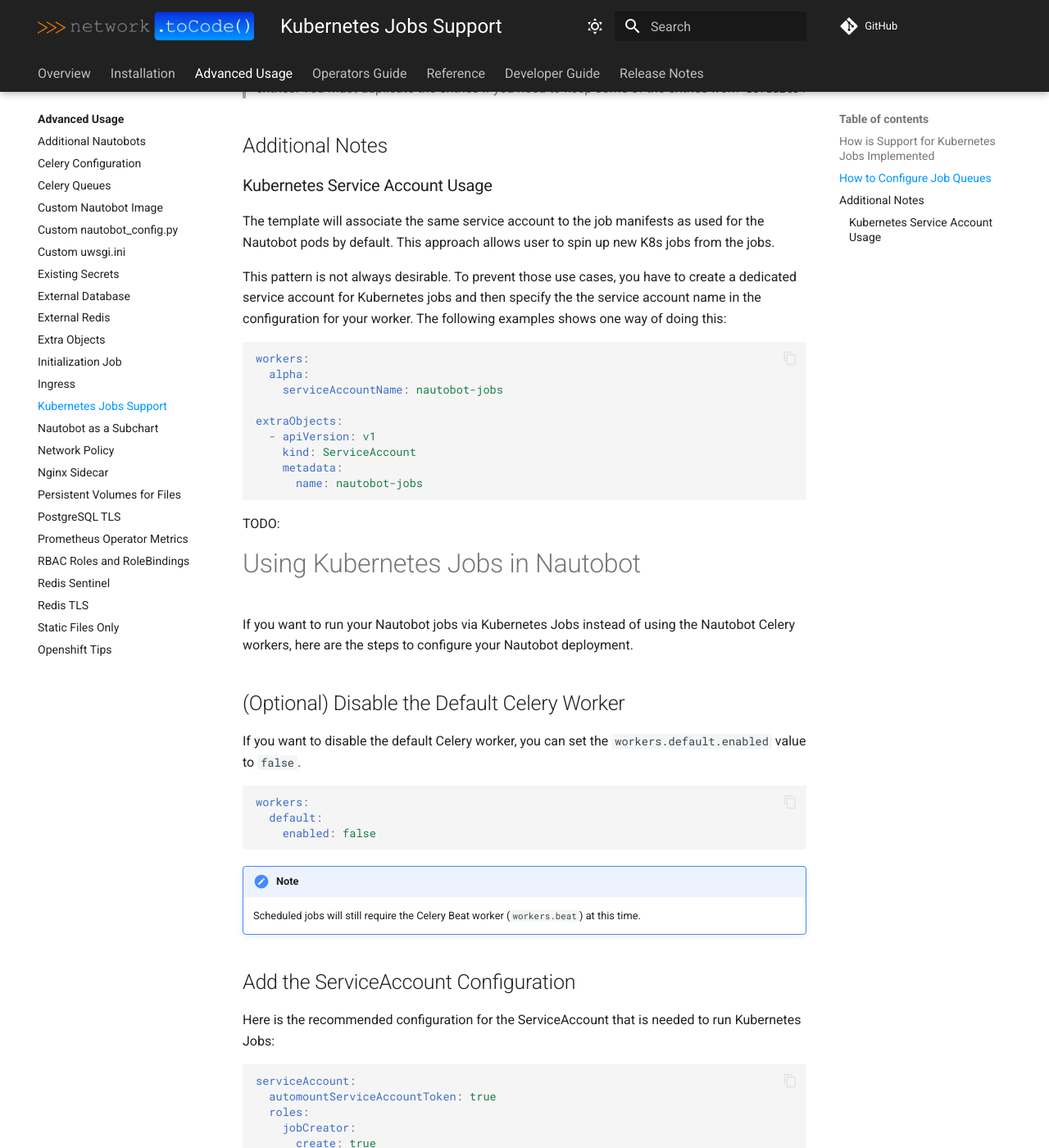
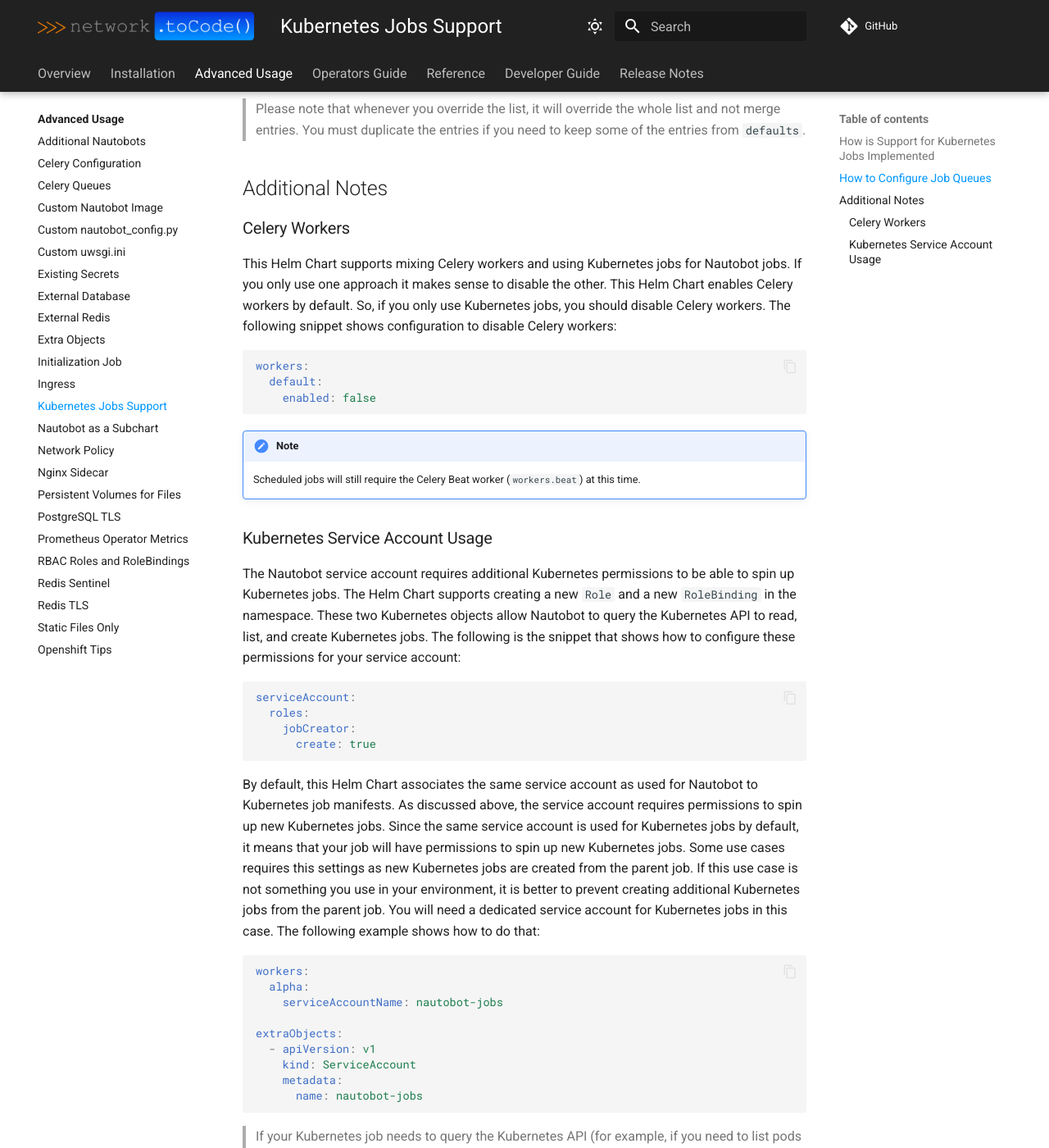
Before and after one commit to nautobot/helm-charts, an MkDocs documentation site: the page built from docs/advanced-features/kubernetes-jobs-support.md, in a window 1280 px wide and 1400 px high, scrolled down 2716 px. Shown: the whole window at 82% size. Built offline with MkDocs 1.6.1 and Material for MkDocs 9.7.7, drawn with Linux system fonts in a browser that asks for light colours; comment, search, counter and statistics services are not loaded; some of the changed text lies outside the part shown.

Commit message:
update docs

````diff
--- a/docs/advanced-features/kubernetes-jobs-support.md
+++ b/docs/advanced-features/kubernetes-jobs-support.md
@@ -8,7 +8,8 @@
 
 You can read more on Kubernetes Jobs in the [Nautobot documentation](https://docs.nautobot.com/projects/core/en/stable/user-guide/platform-functionality/jobs/kubernetes-job-support/#nautobot_kubernetes_job_manifest).
 
-> Note, that this Helm Chart requires Nautobot version `3.1`.
+> Note, that support for reading Kubernetes job manifests from a file system is
+> required. Consult the Nautobot docs for more info.
 
 ## How is Support for Kubernetes Jobs Implemented
 
@@ -68,8 +69,8 @@
         value: "development"
 ```
 
-The environment variable `ENVIRONMENT` will be applied to all of the Kubernetes
-jobs.
+The environment variable `ENVIRONMENT` that is configured in the example above,
+will be applied to all of the Kubernetes jobs.
 
 The specific job queues are enabled or disabled in the `workers` section. This
 section contains a map of workers that are defined in your environment. Each
@@ -136,16 +137,49 @@
 
 ## Additional Notes
 
+### Celery Workers
+
+This Helm Chart supports mixing Celery workers and using Kubernetes jobs for
+Nautobot jobs. If you only use one approach it makes sense to disable the other.
+This Helm Chart enables Celery workers by default. So, if you only use Kubernetes
+jobs, you should disable Celery workers. The following snippet shows configuration
+to disable Celery workers:
+
+```yaml
+workers:
+  default:
+    enabled: false
+```
+
+!!! note
+    Scheduled jobs will still require the Celery Beat worker (`workers.beat`) at this time.
+
 ### Kubernetes Service Account Usage
 
-The template will associate the same service account to the job manifests as
-used for the Nautobot pods by default. This approach allows user to spin up new
-K8s jobs from the jobs.
+The Nautobot service account requires additional Kubernetes permissions to be
+able to spin up Kubernetes jobs. The Helm Chart supports creating a new `Role`
+and a new `RoleBinding` in the namespace. These two Kubernetes objects allow
+Nautobot to query the Kubernetes API to read, list, and create Kubernetes jobs.
+The following is the snippet that shows how to configure these permissions for
+your service account:
 
-This pattern is not always desirable. To prevent those use cases, you have to
-create a dedicated service account for Kubernetes jobs and then specify the
-the service account name in the configuration for your worker. The following
-examples shows one way of doing this:
+```yaml
+serviceAccount:
+  roles:
+    jobCreator:
+      create: true
+```
+
+By default, this Helm Chart associates the same service account as used for
+Nautobot to Kubernetes job manifests. As discussed above, the service account
+requires permissions to spin up new Kubernetes jobs. Since the same service
+account is used for Kubernetes jobs by default, it means that your job will have
+permissions to spin up new Kubernetes jobs. Some use cases requires this settings
+as new Kubernetes jobs are created from the parent job. If this use case is not
+something you use in your environment, it is better to prevent creating
+additional Kubernetes jobs from the parent job. You will need a dedicated
+service account for Kubernetes jobs in this case. The following example shows
+how to do that:
 
 ```yaml
 workers:
@@ -159,37 +193,11 @@
       name: nautobot-jobs
 ```
 
+> If your Kubernetes job needs to query the Kubernetes API (for example, if you
+> need to list pods in the namespace), you must create additional `Role` and
+> `RoleBinding` objects for this new service account. However, this will not be
+> required in most use cases.
 
 
-TODO:
-
-# Using Kubernetes Jobs in Nautobot
-
-If you want to run your Nautobot jobs via Kubernetes Jobs instead of using the Nautobot Celery workers, here are the steps to configure your Nautobot deployment.
-
-## (Optional) Disable the Default Celery Worker
-
-If you want to disable the default Celery worker, you can set the `workers.default.enabled` value to `false`.
-
-```yaml
-workers:
-  default:
-    enabled: false
-```
-
-!!! note
-    Scheduled jobs will still require the Celery Beat worker (`workers.beat`) at this time.
-
-## Add the ServiceAccount Configuration
-
-Here is the recommended configuration for the ServiceAccount that is needed to run Kubernetes Jobs:
-
-```yaml
-serviceAccount:
-  automountServiceAccountToken: true
-  roles:
-    jobCreator:
-      create: true
-```
-
-For more information and customization options for the ServiceAccount roles, see [RBAC Roles and RoleBindings](rbac-roles.md).
+For more information and customization options for the ServiceAccount roles, see
+[RBAC Roles and RoleBindings](rbac-roles.md).
````
Also changed, not shown: docs/advanced-features/kubernetes-jobs.md (deleted, +0 -30 lines), 1 other file.
